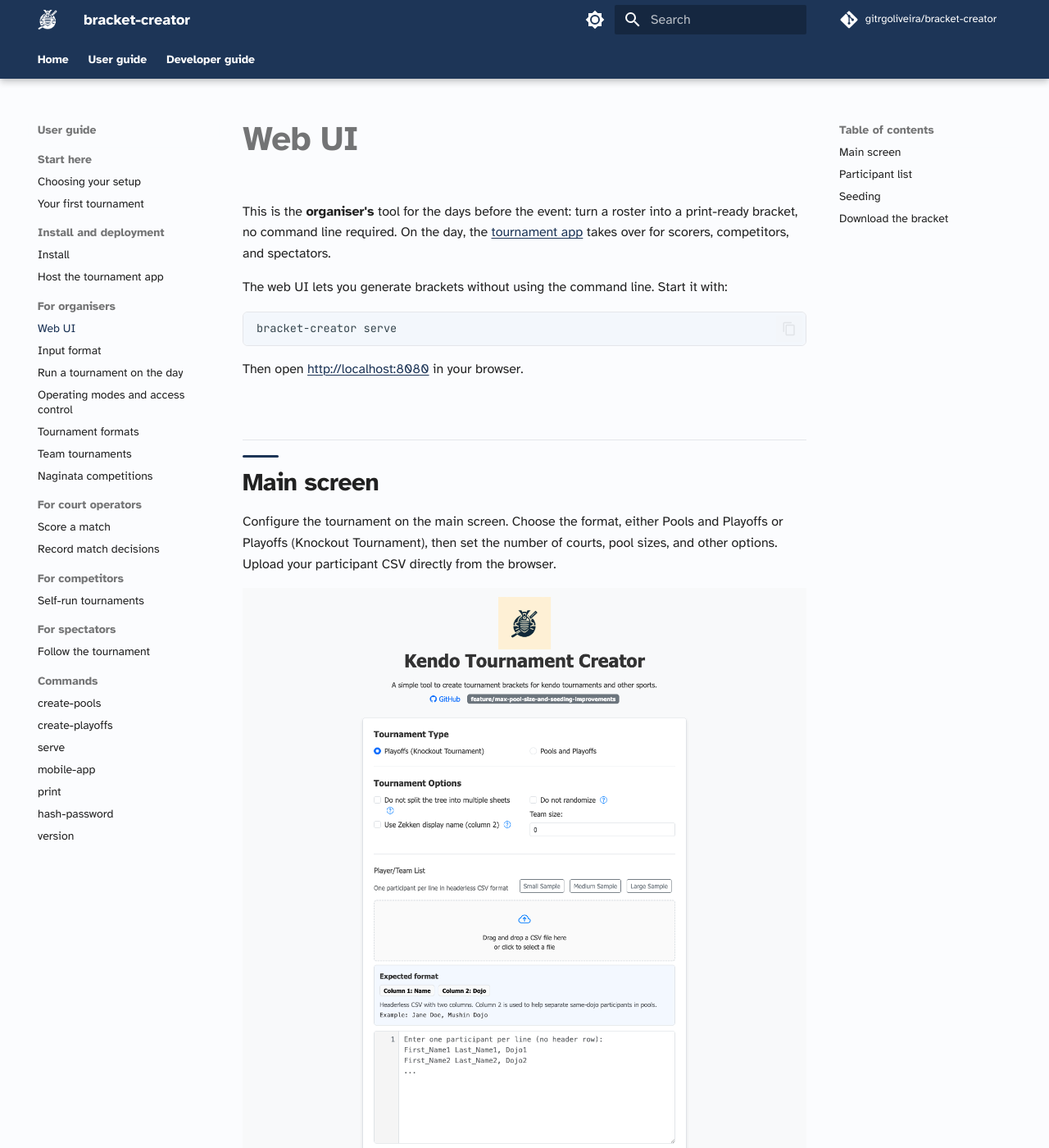
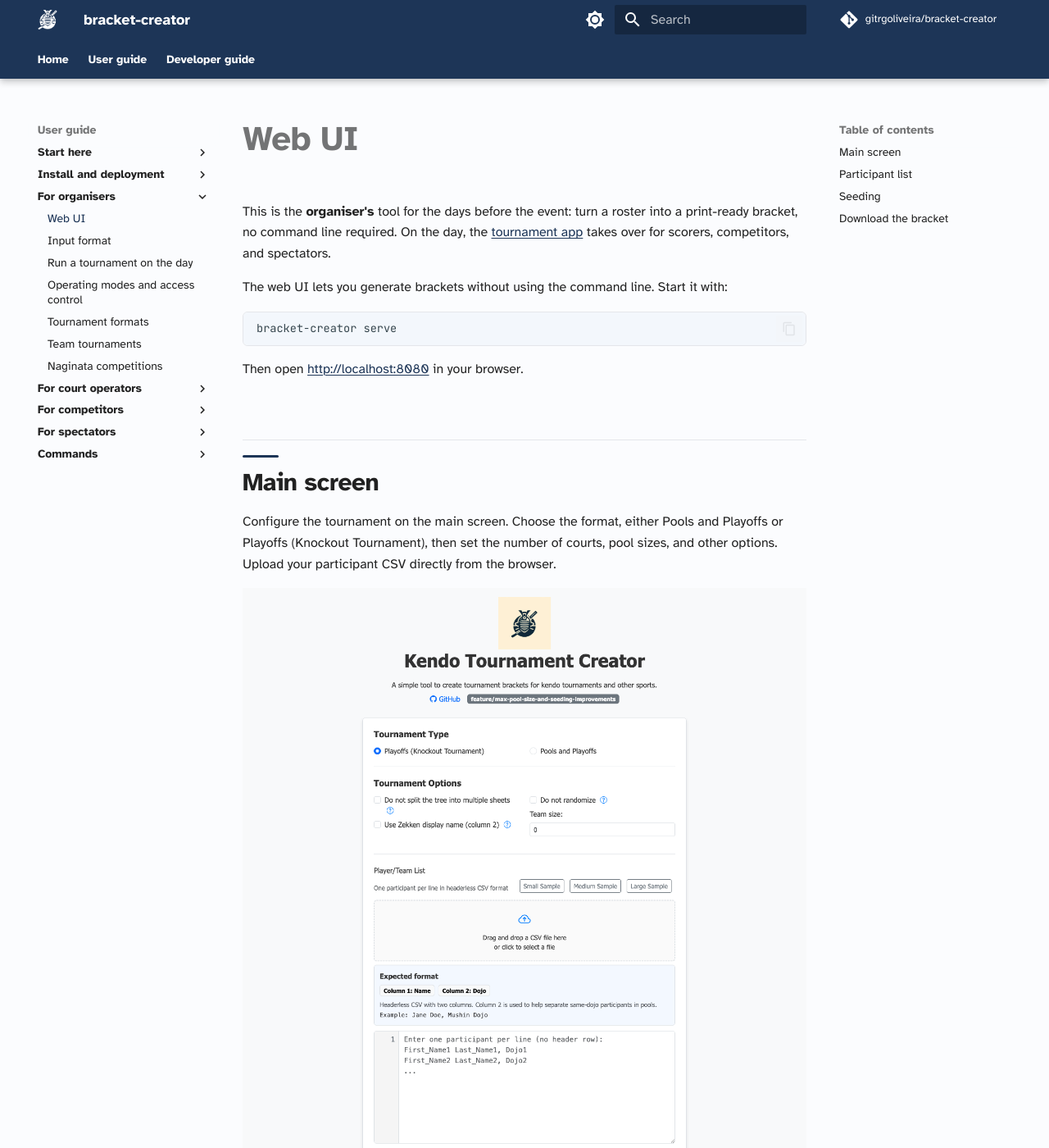
Before and after one commit to gitrgoliveira/bracket-creator, an MkDocs documentation site: the page built from docs/user-guide/organisers/web-ui.md, in a window 1280 px wide and 1400 px high. Shown: the whole window at 82% size. Built offline with MkDocs 1.6.1 and Material for MkDocs 9.7.7, drawn with Linux system fonts in a browser that asks for light colours; comment, search, counter and statistics services are not loaded.

Commit message:
docs: declutter left nav and reorder Tools cards (mp-8hwk)
- Drop navigation.sections so sidebar groups collapse; only the active
  path expands (was ~30 permanently expanded rows overflowing the fold)
- Bold sidebar group labels so section titles are identifiable next to
  page links (Material adds the expander caret)
- Reorder landing-page Tools cards: Tournament app, then Bracket
  generator web UI, then CLI (primary tool first)

Co-Authored-By: Claude Fable 5 <noreply@anthropic.com>

```diff
--- a/docs/assets/stylesheets/extra.css
+++ b/docs/assets/stylesheets/extra.css
@@ -441,6 +441,14 @@ html, body { overflow-x: clip; }
 .md-tabs__link { font-weight: 600; opacity: 1; }
 .md-tabs__item--active .md-tabs__link { font-weight: 800; }
 
+/* ===== Primary sidebar: section titles read as headings ===== */
+/* Groups are collapsible rows (navigation.sections is off, see mkdocs.yaml).
+ * Bold the group labels so a section title is identifiable at a glance next
+ * to plain page links; Material adds the expander caret on top of this. */
+.md-nav--primary .md-nav__item--nested > .md-nav__link {
+	font-weight: 700;
+}
+
 /* ===== Footer: slim navy strip ===== */
 .md-footer-meta { background: var(--bc-navy-deep); }
 
--- a/mkdocs.yaml
+++ b/mkdocs.yaml
@@ -57,7 +57,9 @@ theme:
   custom_dir: overrides
   features:
     - navigation.indexes
-    - navigation.sections
+    # navigation.sections is intentionally OFF: with it, every group renders
+    # permanently expanded (~30 sidebar rows, overflowing the viewport).
+    # Without it, groups are collapsible and only the active path expands.
     - navigation.instant
     - navigation.tabs
     - navigation.tabs.sticky
```
Also changed, not shown: docs/index.md (+8 -8 lines).
